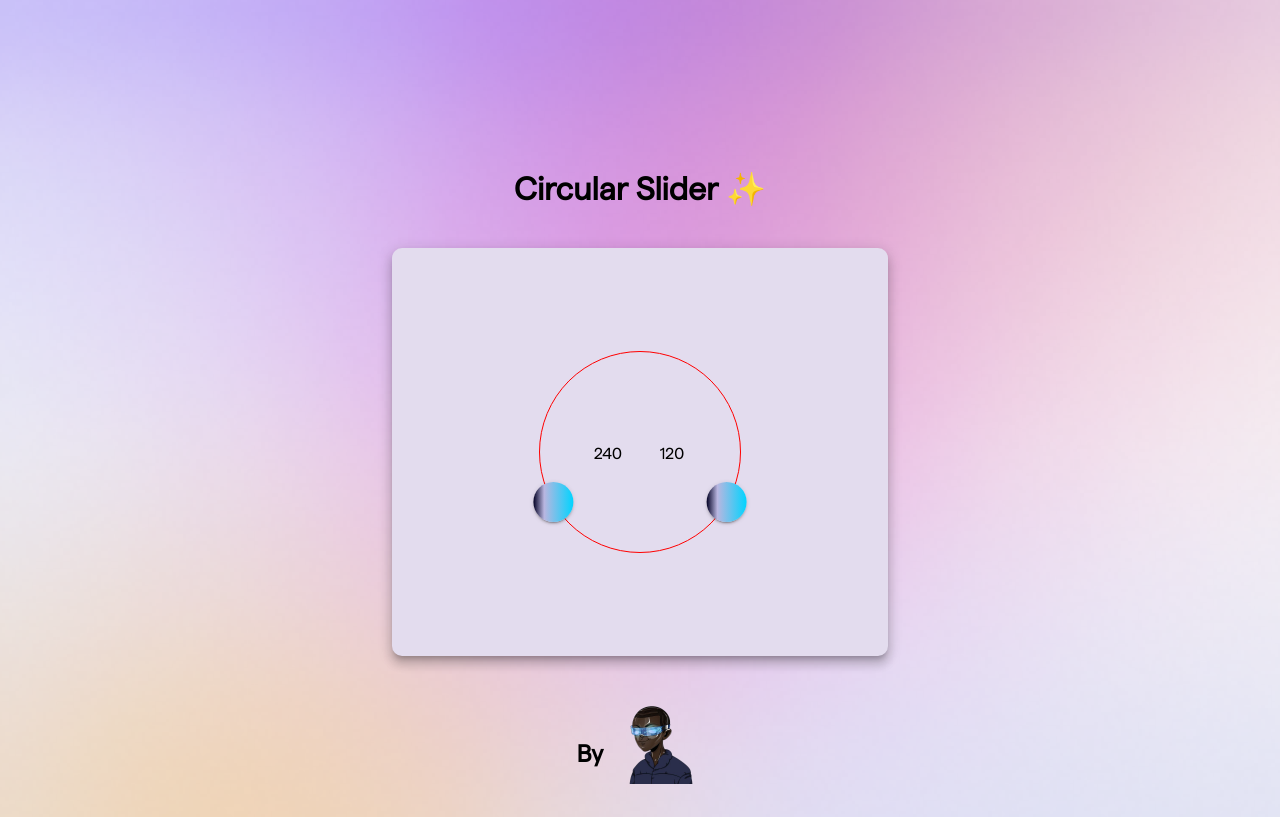
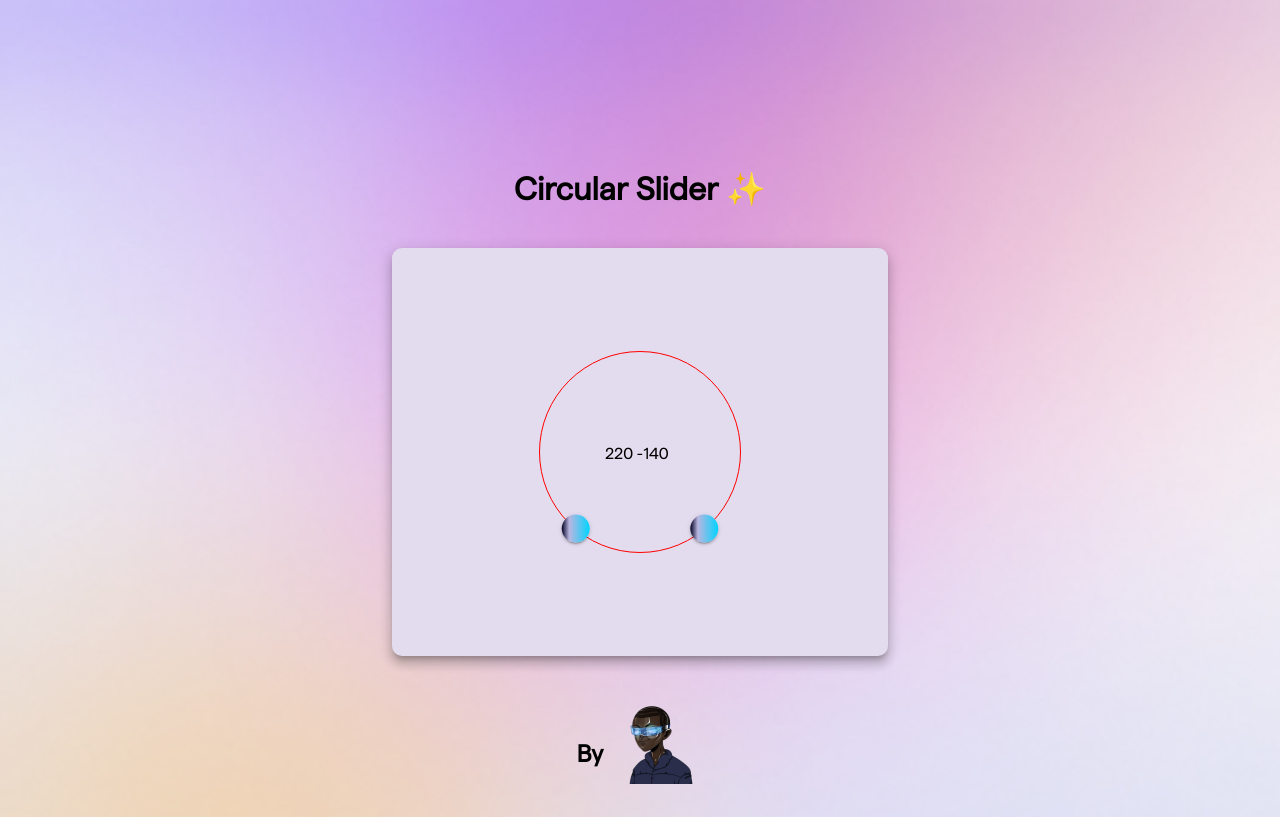
Before and after one commit to davidmeadejr/circular-range-slider, an Angular app: page / in a window 1280 px wide. Built offline with nearby package versions, Linux system fonts and the light colour scheme.

Commit message:
Feat/ Button Rotation
- Min and max button rotations now function smoother.

```diff
--- a/src/app/components/circular-slider/circular-slider.component.html
+++ b/src/app/components/circular-slider/circular-slider.component.html
@@ -3,7 +3,7 @@
     class="circle"
     [ngStyle]="{ 'width.px': diameter, 'height.px': diameter }"
   >
-    <div class="rotation">{{ angle }}</div>
+    <div class="rotation">{{ angle }} -</div>
     <div class="rotation-max-button">{{ angleMaxButton }}</div>
 
     <div
--- a/src/app/components/circular-slider/circular-slider.component.scss
+++ b/src/app/components/circular-slider/circular-slider.component.scss
@@ -63,7 +63,7 @@
   display: flex;
   justify-content: center;
   align-items: center;
-  margin-left: -2rem;
+  margin-left: -1rem;
 }
 
 .min-circle-button {
@@ -117,5 +117,5 @@
   display: flex;
   justify-content: center;
   align-items: center;
-  margin-left: 2rem;
+  margin-left: 1rem;
 }
--- a/src/app/components/circular-slider/circular-slider.component.ts
+++ b/src/app/components/circular-slider/circular-slider.component.ts
@@ -14,7 +14,7 @@ import {
   styleUrls: ['./circular-slider.component.scss'],
 })
 export class CircularSliderComponent implements OnInit {
-  private _angle: any = 240;
+  private _angle: any = 220;
 
   @Input()
   diameter: number = 200;
@@ -32,7 +32,7 @@ export class CircularSliderComponent implements OnInit {
     this.angleChange.emit(this._angle);
   }
 
-  private _angleMaxButton: any = 120;
+  private _angleMaxButton: any = 140;
 
   @Input()
   diameterMaxButton: number = 200;
--- a/src/app/directives/max-button-directive.ts
+++ b/src/app/directives/max-button-directive.ts
@@ -68,7 +68,7 @@ export class maxCircularSliderButtonDirective implements OnInit {
    * Sets the size of the min button and positions it on the circumference of the circle.
    */
   private maxButtonPosition() {
-    this.maxButtonDiameter = this.diameter! / 5;
+    this.maxButtonDiameter = this.diameter! / 7;
     this.circleRadius = this.diameter! / 2;
     this.element.style.width = `${this.maxButtonDiameter}px`;
     this.element.style.height = `${this.maxButtonDiameter}px`;
@@ -184,7 +184,7 @@ export class maxCircularSliderButtonDirective implements OnInit {
     if (this.diameter) {
       const offset = this.circleRadius - this.maxButtonDiameter / 2;
       const mousePos: Point = {
-        x: windowPoint.x - offset - 400 + this.maxButtonDiameter,
+        x: windowPoint.x - offset - 1170 + this.maxButtonDiameter,
         y: windowPoint.y - offset - 360 + this.maxButtonDiameter,
       };
       const aTan = Math.atan2(
--- a/src/app/directives/min-button-directive.ts
+++ b/src/app/directives/min-button-directive.ts
@@ -68,7 +68,7 @@ export class minCircularSliderButtonDirective implements OnInit {
    * Sets the size of the min button and positions it on the circumference of the circle.
    */
   private minButtonPosition() {
-    this.minButtonDiameter = this.diameter! / 5;
+    this.minButtonDiameter = this.diameter! / 7;
     this.circleRadius = this.diameter! / 2;
     this.element.style.width = `${this.minButtonDiameter}px`;
     this.element.style.height = `${this.minButtonDiameter}px`;
@@ -184,7 +184,7 @@ export class minCircularSliderButtonDirective implements OnInit {
     if (this.diameter) {
       const offset = this.circleRadius - this.minButtonDiameter / 2;
       const mousePos: Point = {
-        x: windowPoint.x - offset - 400 + this.minButtonDiameter,
+        x: windowPoint.x - offset - 1088 + this.minButtonDiameter,
         y: windowPoint.y - offset - 360 + this.minButtonDiameter,
       };
       const aTan = Math.atan2(
```
